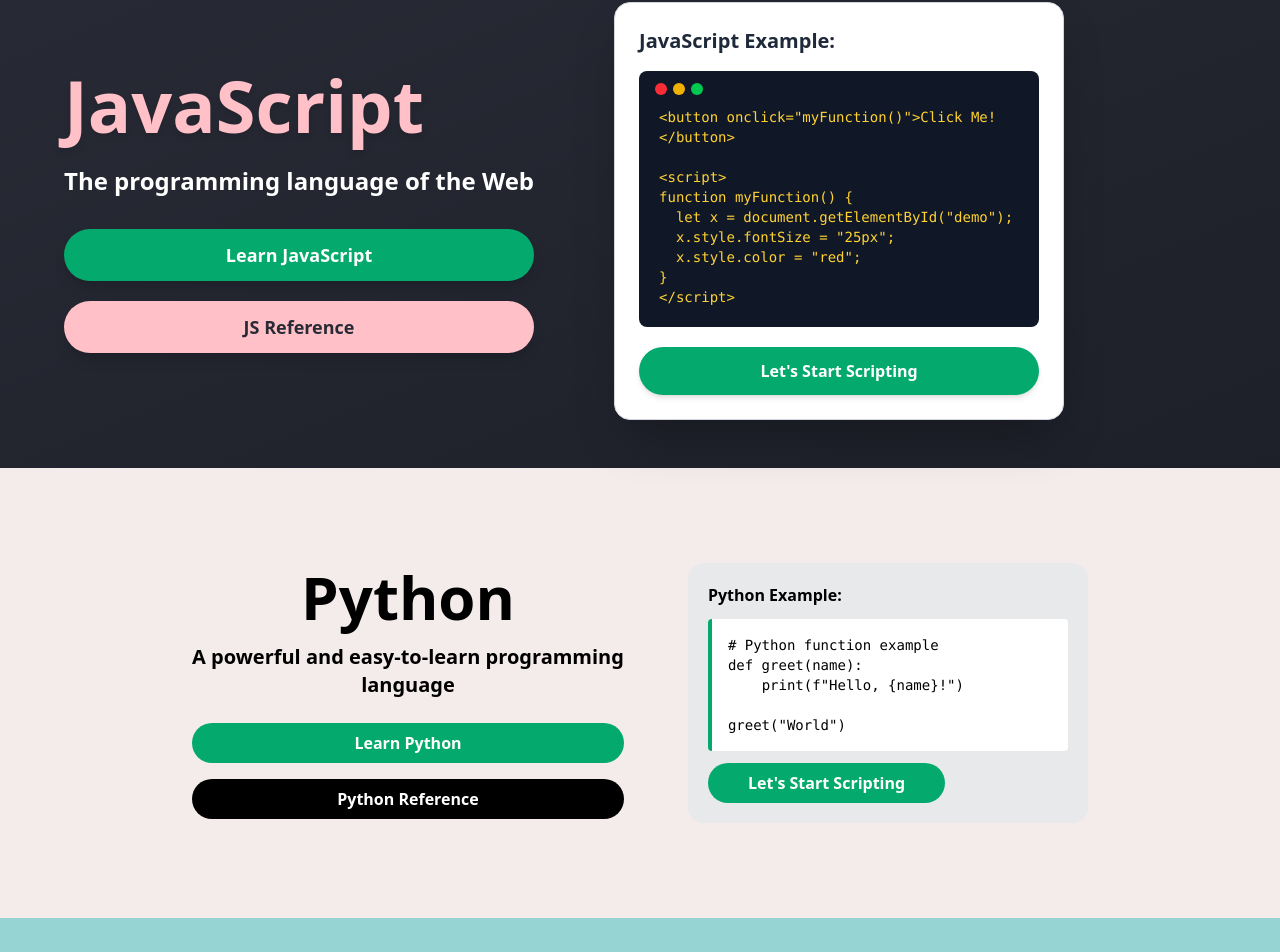
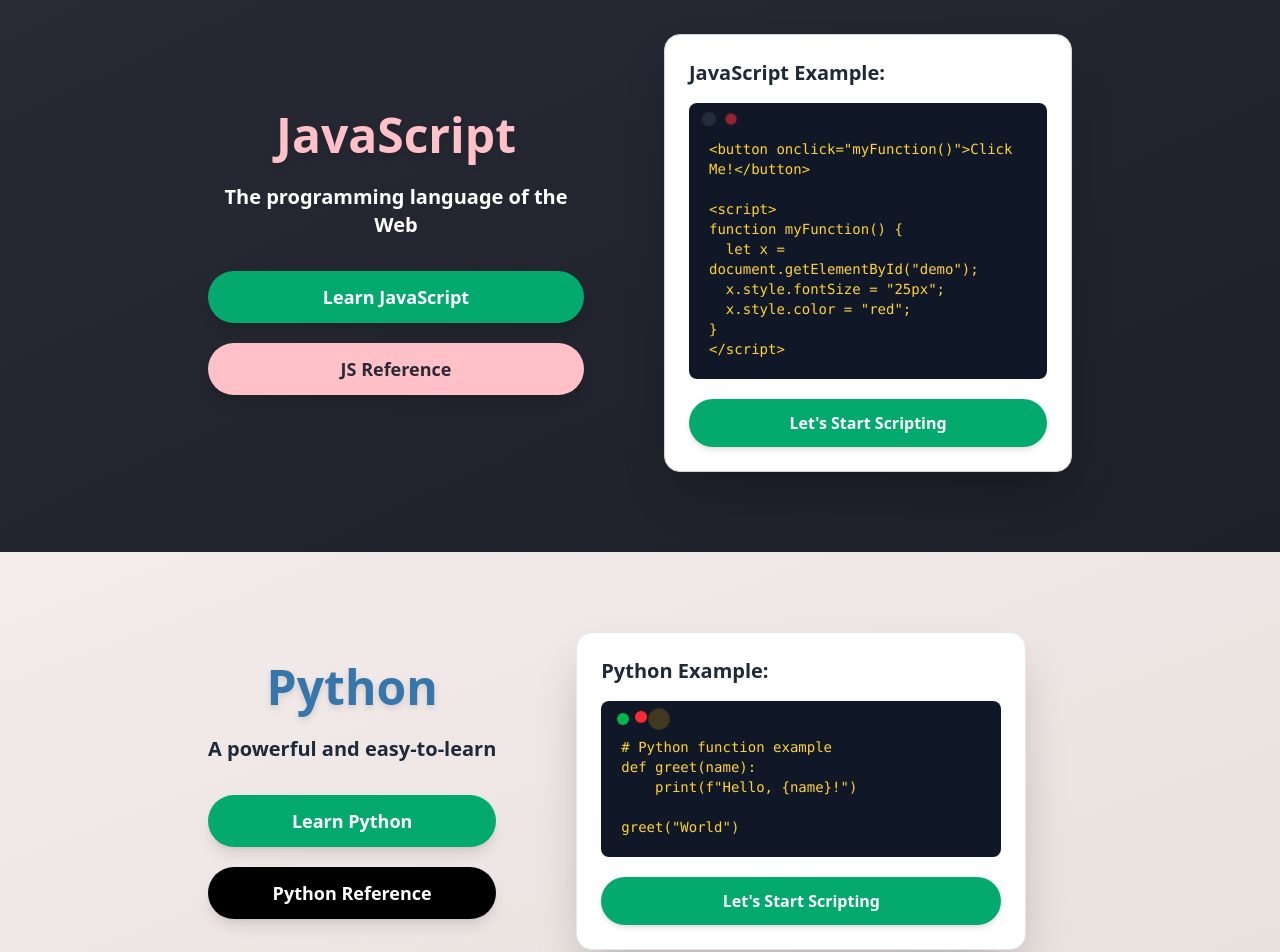
Before and after one commit to shakeel7521951/Multi-service-project, a React (Vite) app in the folder frontend/: page / in a window 1280 px wide. Shown: the part 1810-2762 px from the top of the page. Built offline with nearby package versions, Linux system fonts and the light colour scheme.

Commit message:
more attrictive home page  complete

```diff
--- a/frontend/src/components/home/Header.jsx
+++ b/frontend/src/components/home/Header.jsx
@@ -4,10 +4,10 @@ import { Link } from "react-router-dom";
 const Header = () => {
   return (
     <div className="bg-[#282A35] text-center py-20 md:py-24 text-white px-4">
-     <h1 className="text-4xl md:text-6xl font-extrabold tracking-wide">
+     <h1 className="text-3xl md:text-6xl font-extrabold tracking-wide">
         Learn to Code
       </h1>
-      <p className="text-[#FFF4A0] text-xl md:text-2xl mt-5 font-medium">
+      <p className="text-[#FFF4A0]  text-2xl mt-5 font-medium">
         With the world's largest web developer site.
       </p>
 
@@ -27,7 +27,7 @@ const Header = () => {
       <div className="mt-6">
         <Link
           to="#"
-          className="underline hover:text-[#FFF4A3] text-lg md:text-xl tracking-wide transition"
+          className="underline hover:text-[#FFF4A3]  md:text-xl tracking-wide transition"
         >
           Not Sure Where To Begin?
         </Link>
--- a/frontend/src/components/home/Home_javascript.jsx
+++ b/frontend/src/components/home/Home_javascript.jsx
@@ -1,11 +1,14 @@
 const Home_javascript = () => {
   return (
-    <div className="flex justify-center bg-gradient-to-br from-[#282A35] to-[#1d1f29] py-12 px-4">
+    <div className="bg-gradient-to-br from-[#282A35] to-[#1d1f29]">
+      <div className="flex justify-center mx-auto max-w-4xl py-20 px-4">
         <div className="flex flex-col md:flex-row md:gap-20 items-center text-center max-w-6xl w-full">
           {/* Left Section */}
-        <div className="text-white md:text-left mb-10 md:mb-0">
-          <h1 className="text-5xl md:text-7xl font-bold text-[#FFC0C7] drop-shadow-md">JavaScript</h1>
-          <p className="font-bold mt-6 text-xl md:text-2xl text-white">
+          <div className="text-white md:text-center mb-10 md:mb-0">
+            <h1 className="text-5xl font-bold text-[#FFC0C7] drop-shadow-md">
+              JavaScript
+            </h1>
+            <p className="font-bold mt-6 text-xl text-center text-white sm:w-94">
               The programming language of the Web
             </p>
             <div className="flex flex-col gap-5 mt-8">
@@ -20,13 +23,23 @@ const Home_javascript = () => {
 
           {/* Right Section: JavaScript Example */}
           <div className="bg-white p-6 rounded-2xl text-left w-full md:w-[450px] shadow-2xl border border-gray-300">
-          <h2 className="font-bold mb-4 text-xl text-gray-800">JavaScript Example:</h2>
+            <h2 className="font-bold mb-4 text-xl text-gray-800">
+              JavaScript Example:
+            </h2>
             <div className="bg-gray-900 p-5 font-mono text-sm whitespace-pre-wrap rounded-lg overflow-hidden relative">
-            <div className="absolute top-3 left-4 flex space-x-1.5">
-              <div className="w-3 h-3 bg-red-500 rounded-full"></div>
-              <div className="w-3 h-3 bg-yellow-500 rounded-full"></div>
-              <div className="w-3 h-3 bg-green-500 rounded-full"></div>
+              {/* Top Circles with Sequential Animation */}
+              <div className="absolute top-3 left-4 flex space-x-1.5 gap-2">
+                <div className="w-2 h-2 bg-gray-500 rounded-full animate-ping"></div>
+                <div
+                  className="w-2 h-2 bg-red-500 rounded-full animate-ping"
+                  style={{ animationDelay: "200ms" }}
+                ></div>
+                <div
+                  className="w-2 h-2 bg-yellow-500 rounded-full animate-ping"
+                  style={{ animationDelay: "400ms" }}
+                ></div>
               </div>
+
               <code className="text-amber-300 block mt-4">
                 {`<button onclick="myFunction()">Click Me!</button>
 
@@ -45,6 +58,7 @@ function myFunction() {
           </div>
         </div>
       </div>
+    </div>
   );
 };
 
--- a/frontend/src/components/home/Home_python.jsx
+++ b/frontend/src/components/home/Home_python.jsx
@@ -1,41 +1,53 @@
 const Home_python = () => {
   return (
-    <div className="flex justify-center bg-[#F3ECEA] py-10 px-4 min-h-[450px]">
-      <div className="flex flex-col md:flex-row md:gap-16 items-center text-center">
+    <div className="bg-gradient-to-br from-[#F3ECEA] to-[#e8e0dd]">
+      <div className="flex justify-center py-20 px-4  mx-auto max-w-4xl">
+        <div className="flex flex-col md:flex-row md:gap-20 items-center text-center max-w-6xl w-full">
 
           {/* Left Section */}
-        <div className="text-black">
-          <h1 className="text-4xl md:text-6xl font-bold">Python</h1>
-          <p className="font-bold mt-4 text-lg md:text-xl">
-            A powerful and easy-to-learn programming <br /> language
+          <div className="text-black md:text-left  mb-10 md:mb-0">
+            <h1 className="text-5xl text-center  font-bold text-[#3776AB] drop-shadow-md">Python</h1>
+            <p className="font-bold mt-6 text-center text-xl text-gray-800">
+              A powerful and easy-to-learn
             </p>
-          <div className="flex flex-col gap-4 mt-6">
-            <button className="bg-[#04AA6D] cursor-pointer text-white font-bold rounded-full py-2 px-6 hover:bg-[#03945f] transition">
+            <div className="flex flex-col gap-5 mt-8">
+              <button className="bg-[#04AA6D] cursor-pointer text-white font-bold rounded-full py-3 px-8 hover:bg-[#03945f] transition-all transform hover:-translate-y-1 shadow-lg hover:shadow-xl text-lg">
                 Learn Python
               </button>
-            <button className="bg-black cursor-pointer text-white font-bold rounded-full py-2 px-6 hover:bg-[#333] transition">
+              <button className="bg-black cursor-pointer text-white font-bold rounded-full py-3 px-8 hover:bg-[#333] transition-all transform hover:-translate-y-1 shadow-lg hover:shadow-xl text-lg">
                 Python Reference
               </button>
             </div>
           </div>
 
           {/* Right Section: Python Example */}
-        <div className="bg-[#E7E9EB] p-5 rounded-2xl text-left w-full md:w-[400px]">
-          <h2 className="font-bold mb-3">Python Example:</h2>
-          <div className="bg-white border-l-4 border-[#04AA6D] p-4 font-mono text-sm whitespace-pre-wrap rounded">
+          <div className="bg-white p-6 rounded-2xl text-left w-full md:w-[450px] shadow-2xl border border-gray-200">
+            <h2 className="font-bold mb-4 text-xl text-gray-800">Python Example:</h2>
+            <div className="bg-gray-900 p-5 font-mono text-sm whitespace-pre-wrap rounded-lg overflow-hidden relative">
+
+              {/* Animated Dots */}
+              <div className="absolute top-3 left-4 flex space-x-1.5">
+                <div className="w-3 h-3 bg-green-500 rounded-full animate-pulse"></div>
+                <div className="w-3 h-3 bg-red-500 rounded-full animate-bounce"></div>
+                <div className="w-3 h-3 bg-yellow-500 rounded-full animate-ping"></div>
+              </div>
+
+              <code className="text-amber-300 block mt-4">
 {`# Python function example
 def greet(name):
     print(f"Hello, {name}!")
 
 greet("World")`}
+              </code>
             </div>
-          <button className="bg-[#04AA6D] cursor-pointer text-white font-bold rounded-full py-2 px-10 mt-3 hover:bg-[#03945f] transition">
+            <button className="bg-[#04AA6D] cursor-pointer text-white font-bold rounded-full py-3 px-10 mt-5 hover:bg-[#03945f] transition-all transform hover:scale-105 shadow-md w-full">
               Let's Start Scripting
             </button>
           </div>
 
         </div>
       </div>
+    </div>
   );
 };
 
--- a/frontend/src/components/home/Homecss.jsx
+++ b/frontend/src/components/home/Homecss.jsx
@@ -1,3 +1,5 @@
+import React from "react";
+
 const Home_html = () => {
   return (
     <div className="bg-gradient-to-br from-[#FFF4A3] to-[#ffefa1]">
@@ -5,8 +7,10 @@ const Home_html = () => {
         <div className="flex flex-col md:flex-row md:gap-20 items-center text-center max-w-6xl w-full">
           {/* Left Section */}
           <div className="md:text-center mb-10 md:mb-0">
-          <h1 className="text-5xl  font-bold text-[#04AA6D] drop-shadow-md">CSS</h1>
-          <p className="font-bold mt-6 text-xl text-center  text-gray-800 sm:w-94">
+            <h1 className="text-5xl font-bold text-[#04AA6D] drop-shadow-md">
+              CSS
+            </h1>
+            <p className="font-bold mt-6 text-xl text-center text-gray-800 sm:w-94">
               The language for styling web pages
             </p>
             <div className="flex flex-col gap-5 mt-8">
@@ -21,13 +25,17 @@ const Home_html = () => {
 
           {/* Right Section: CSS Example */}
           <div className="bg-white p-6 rounded-2xl text-left w-full md:w-[450px] shadow-2xl border border-gray-200">
-          <h2 className="font-bold mb-4 text-xl text-gray-800">CSS Example:</h2>
+            <h2 className="font-bold mb-4 text-xl text-gray-800">
+              CSS Example:
+            </h2>
             <div className="bg-gray-900 p-5 font-mono text-sm whitespace-pre-wrap rounded-lg overflow-hidden relative">
+              {/* Mac style dots with animation */}
               <div className="absolute top-3 left-4 flex space-x-1.5">
-              <div className="w-3 h-3 bg-red-500 rounded-full"></div>
-              <div className="w-3 h-3 bg-yellow-500 rounded-full"></div>
-              <div className="w-3 h-3 bg-green-500 rounded-full"></div>
+                <div className="w-3 h-3 bg-red-500 rounded-full animate-pulse"></div>
+                <div className="w-3 h-3 bg-yellow-500 rounded-full animate-pulse [animation-delay:200ms]"></div>
+                <div className="w-3 h-3 bg-green-500 rounded-full animate-pulse [animation-delay:400ms]"></div>
               </div>
+
               <code className="text-amber-300 block mt-4">
                 {`body {
   background-color: #FFF4A3;
```
Also changed, not shown: frontend/src/components/home/Home_html.jsx (+35 -7 lines), frontend/src/components/home/Home_sql.jsx (+25 -19 lines). Lines whose indentation alone changed are shown as unchanged.
